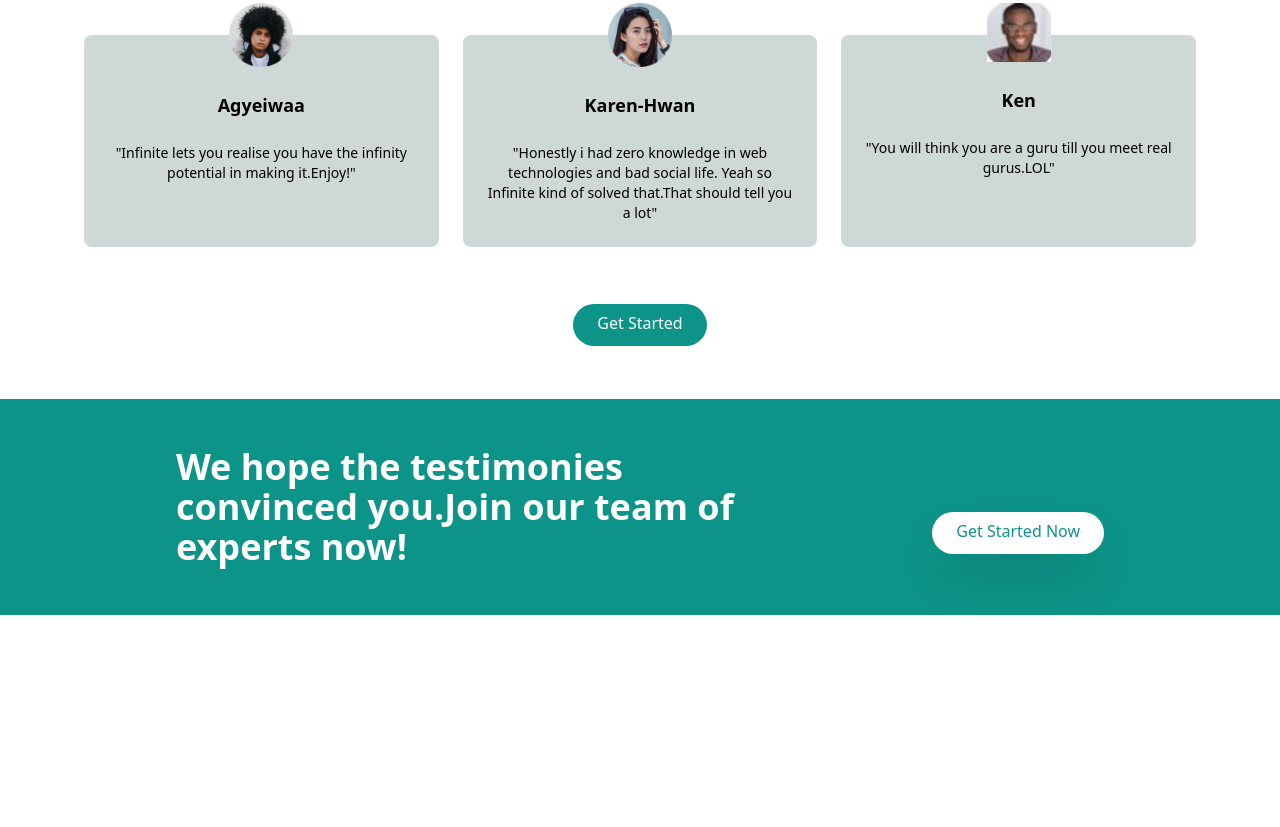
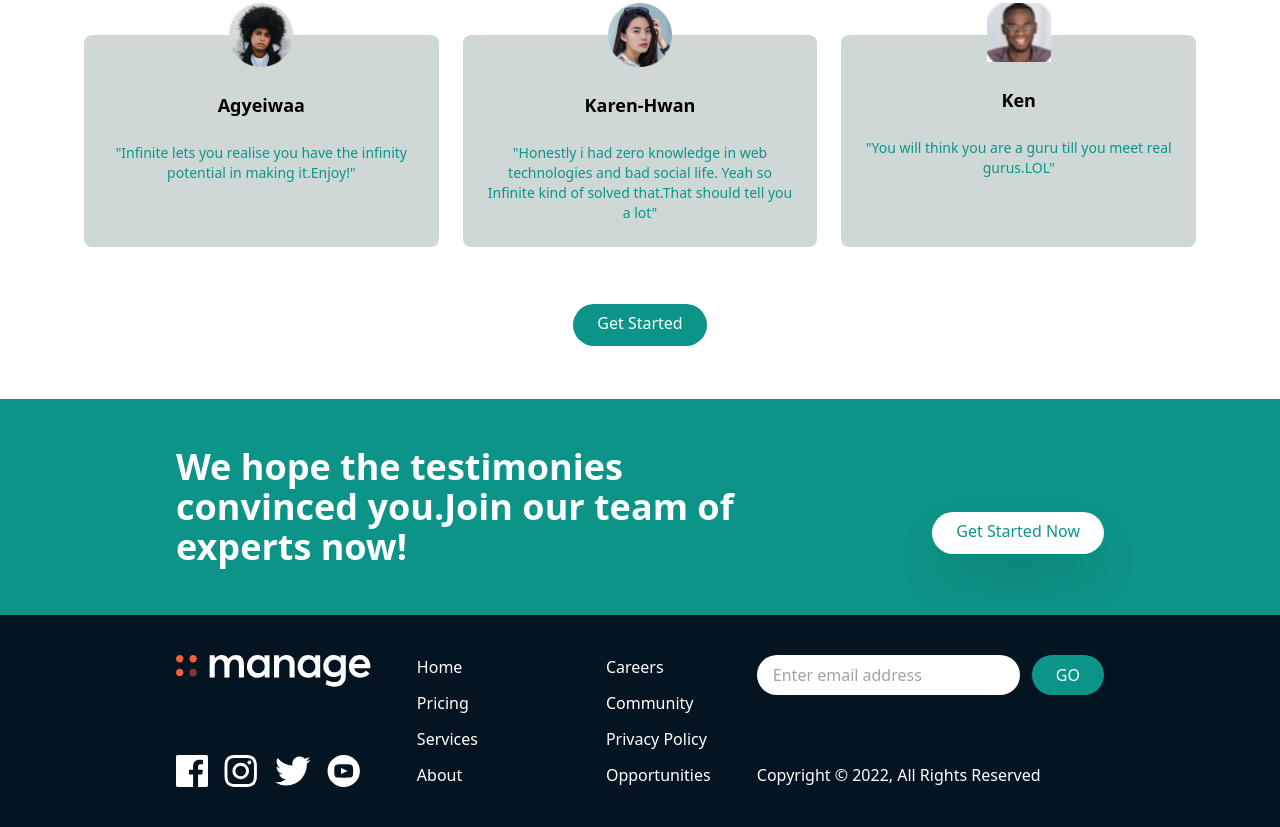
Before and after one commit to beko50/tailwind-mini, a website: page page.html in a window 1280 px wide. Shown: the part 1537-2364 px from the top of the page. Before the commit the page ends 2152 px from the top, so only its background shows below. Drawn offline with Linux system fonts and the light colour scheme.

Commit message:
Footer added

```diff
--- a/page.html
+++ b/page.html
@@ -38,7 +38,7 @@
                 <h1 class="max-w-md text-4xl font-bold text-center md:text-5xl md:text-left">
                     Bring everyone together to develop the world and create mind-blowing projects.
                 </h1>
-                <p class="max-w-sm text-center text-deepBlue md:text-left">
+                <p class="max-w-sm text-center text-teal md:text-left">
                     Infinite makes it simpler to bring software teams together and make the world a better place.Join our community of
                     expert and sociable developers and let's CREATE CREATE CREATE!!!
                 </p>
@@ -64,7 +64,7 @@
                 <h2 class="max-w-md text-4xl font-bold text-center md:text-left">
                     What makes us spectacular? Find out at your own peril.
                 </h2>
-                <p class="max-w-sm text-center text-deepBlue md:text-left">
+                <p class="max-w-sm text-center text-teal md:text-left">
                 Why look somewhere else?? When landing a software gig here could boost your career. Our website sees to that there's
                 modern technology to buiding customer-satisfying products.
                 </p>
@@ -90,7 +90,7 @@
                         <h3 class="hidden mb-4 text-lg font-bold md:block">
                             Learn newer technologies emerging in 2022
                         </h3>
-                        <p class="text-deepBlue">
+                        <p class="text-teal">
                             At Infinite,we update our technologies with modern and faster librairies to make work easier. The software developer has
                             less updating to do since all the work has been literally done.
                         </p>
@@ -115,7 +115,7 @@
                         <h3 class="hidden mb-4 text-lg font-bold md:block">
                             Tons and tons of job opportunities
                         </h3>
-                        <p class="text-deepBlue">
+                        <p class="text-teal">
                             Find various job opportunities in the world of coding. Data science,Artificial Intelligence,Machine learning,Software development has never been easier to cash out
                         </p>
                     </div>
@@ -139,7 +139,7 @@
                         <h3 class="hidden mb-4 text-lg font-bold md:block">
                             Build solid connections in the tech world
                         </h3>
-                        <p class="text-deepBlue">
+                        <p class="text-teal">
                             Tired of being laid off in big tech companies? Why not join us on this smaller world to connect and build good relationships with professional developers
                         </p>
                     </div>
@@ -161,7 +161,7 @@
             <div class="flex flex-col items-center p-6 space-y-6 rounded-lg bg-lightGrey md:w-1/3">
                 <img src="img/avatar-shanai.png" class="w-16 -mt-14" alt="">
                 <h5 class="text-lg font-bold text-black">Agyeiwaa</h5>
-                <p class="text-sm text-black">
+                <p class="text-sm text-teal">
                     "Infinite lets you realise you have the infinity potential in making it.Enjoy!"
                 </p>
             </div>
@@ -169,7 +169,7 @@
             <div class="hidden flex-col items-center p-6 space-y-6 rounded-lg bg-lightGrey md:flex md:w-1/3">
                 <img src="img/avatar-anisha.png" class="w-16 -mt-14" alt="">
                 <h5 class="text-lg font-bold text-black">Karen-Hwan</h5>
-                <p class="text-sm text-black">
+                <p class="text-sm text-teal">
                     "Honestly i had zero knowledge in web technologies and bad social life. Yeah so Infinite kind of solved that.That should tell you a lot"
                 </p>
             </div>
@@ -177,7 +177,7 @@
             <div class="hidden flex-col items-center p-6 space-y-6 rounded-lg bg-lightGrey md:flex md:w-1/3">
                 <img src="img/avatar2.jpg" class="w-16 -mt-14" alt="">
                 <h5 class="text-lg font-bold text-black">Ken</h5>
-                <p class="text-sm text-black">
+                <p class="text-sm text-teal">
                     "You will think you are a guru till you meet real gurus.LOL"
                 </p>
             </div>
@@ -206,5 +206,70 @@
             </div>
         </div>
     </section>
+
+
+    <!--Footer-->
+    <footer class="bg-deepBlue">
+        <!--Flex container-->
+        <div class="container flex flex-col-reverse justify-between px-6 py-10 mx-auto space-y-8 md:flex-row md:space-y-0">
+            <!--Copyrights-->
+            <div class="mx-auto my-6 text-center text-white md:hidden">
+                Copyright &copy; 2022, All Rights Reserved
+            </div>
+            <!--Logo and social media-->
+            <div class="flex flex-col-reverse items-center justify-between space-y-12 md:flex-col md:space-y-0 md:items-start">
+                <!--Logo-->
+                <div>
+                    <img src="img/logo-white.svg" class="h-8" alt="">
+                </div>
+                <!--Social media-->
+                <div class="flex justify-center space-x-4">
+                    <!--facebook-->
+                    <a href="#">
+                        <img src="img/icon-facebook.svg" class="h-8" alt="">
+                    </a>
+                    <!--Instagram-->
+                    <a href="#">
+                        <img src="img/icon-instagram.svg" class="h-8" alt="">
+                    </a>
+                    <!--Twitter-->
+                    <a href="#">
+                        <img src="img/icon-twitter.svg" class="h-8" alt="">
+                    </a>
+                    <!--Youtube-->
+                    <a href="#">
+                        <img src="img/icon-youtube.svg" class="h-8" alt="">
+                    </a>
+                </div>
+            </div>
+            <!--Footer List-->
+            <div class="flex justify-around space-x-32">
+                <div class="flex flex-col space-y-3 text-white">
+                    <a href="" class="hover:text-lightGrey">Home</a>
+                    <a href="" class="hover:text-lightGrey">Pricing</a>
+                    <a href="" class="hover:text-lightGrey">Services</a>
+                    <a href="" class="hover:text-lightGrey">About</a>
+                </div>
+                <div class="flex flex-col space-y-3 text-white">
+                    <a href="" class="hover:text-lightGrey">Careers</a>
+                    <a href="" class="hover:text-lightGrey">Community</a>
+                    <a href="" class="hover:text-lightGrey">Privacy Policy</a>
+                    <a href="" class="hover:text-lightGrey">Opportunities</a>
+                </div>
+            </div>
+            <!--Input form-->
+            <div class="flex flex-col justify-between">
+                <form action="">
+                    <div class="flex space-x-3">
+                        <input type="text" class="flex-1 px-4 rounded-full focus:outline-none" placeholder="Enter email address">
+                        <button class="px-6 py-2 text-white rounded-full bg-teal hover:bg-lightGrey focus:outline-none">GO</button>
+                    </div>
+                </form>
+                <div class="hidden text-white md:block">
+                    Copyright &copy; 2022, All Rights Reserved
+                </div>
+            </div>
+        </div>
+    </footer>
 </body>
 </html>
--- a/tailwind.config.js
+++ b/tailwind.config.js
@@ -12,7 +12,7 @@ module.exports = {
       colors: {
         brightOrange: '#ea580c',
         lightOrange: '#d98c3f',
-        deepBlue: '#0369a1',
+        deepBlue: '#051421',
         seaBlue: '#38bdf8',
         teal: '#0d9488',
         hoverTeal: '#54998e',
```
Also changed, not shown: css/main.css.
